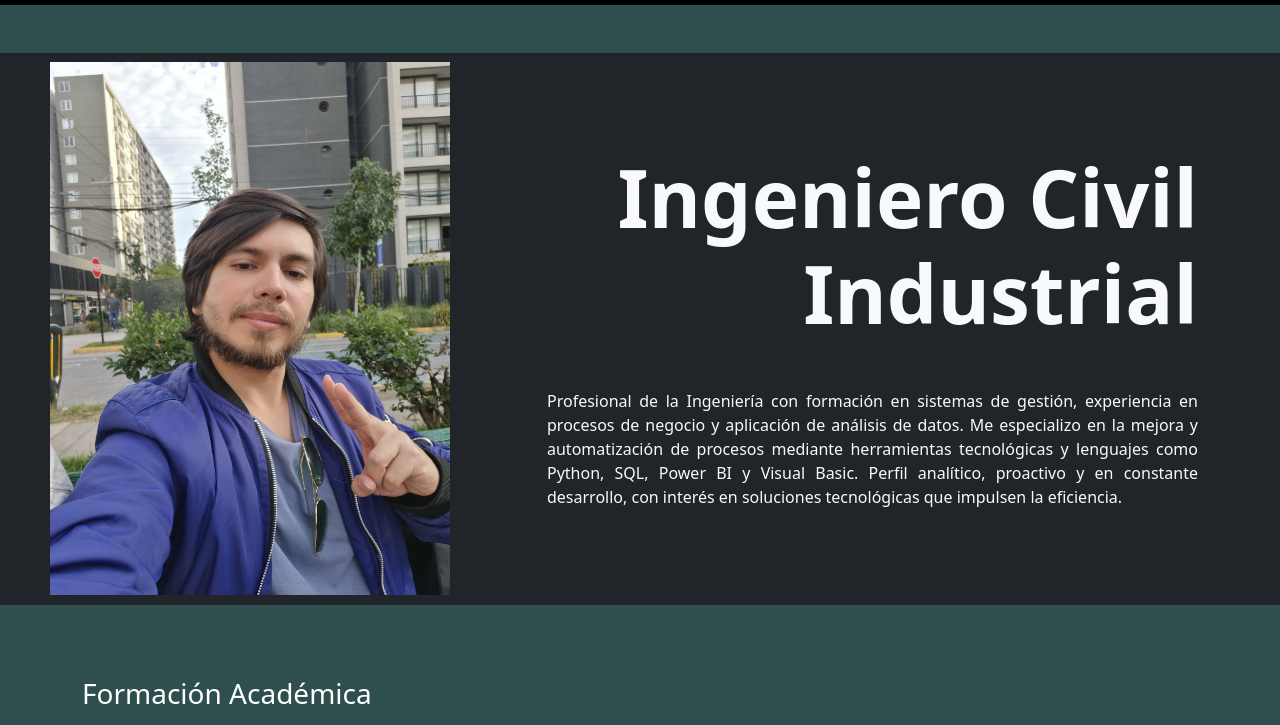
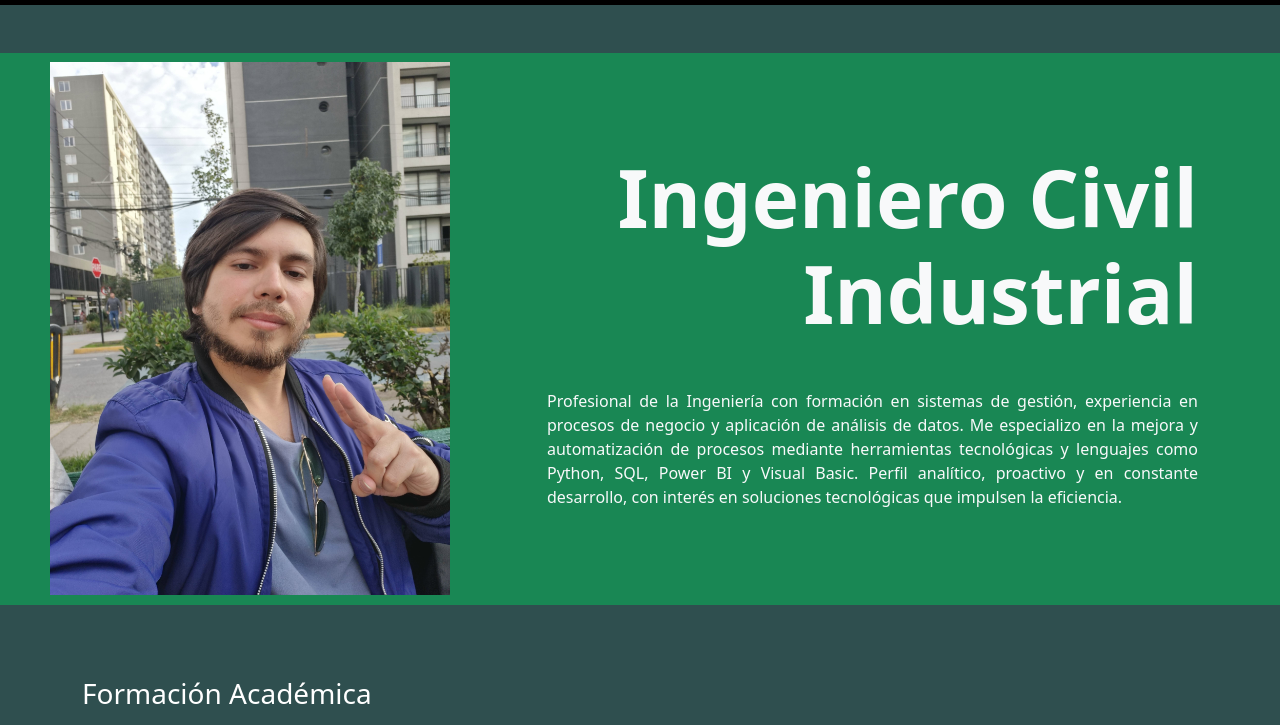
Before and after one commit to LucasCampMont/Desafio-Latam, a plain HTML site: page index.html in a window 1280 px wide. Shown: the part 61-786 px from the top of the page. Drawn offline with nearby package versions, Linux system fonts and the light colour scheme.

Commit message:
cambie color fondo

```diff
--- a/index.html
+++ b/index.html
@@ -35,7 +35,7 @@
     </div>
     </nav>
 
-    <header id="Hero-Section" class="text-light text-end py-5 mt-5 bg-dark">
+    <header id="Hero-Section" class="text-light text-end py-5 mt-5 bg-success">
         <div class="container">
             <div class="ms-auto col-12 col-md-7 ">
                 <h1 class="display-1 fw-bold my-5">
```
